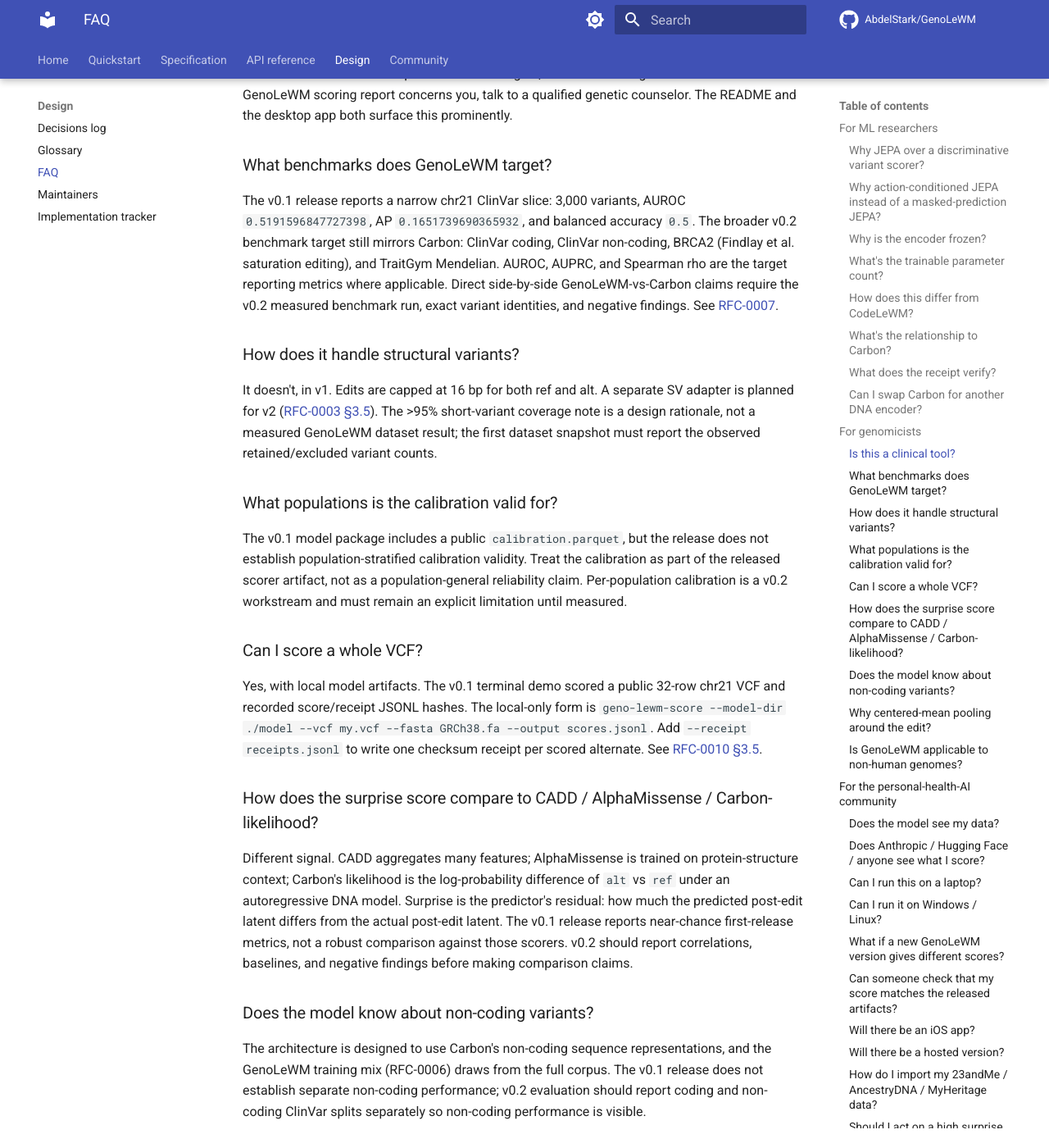
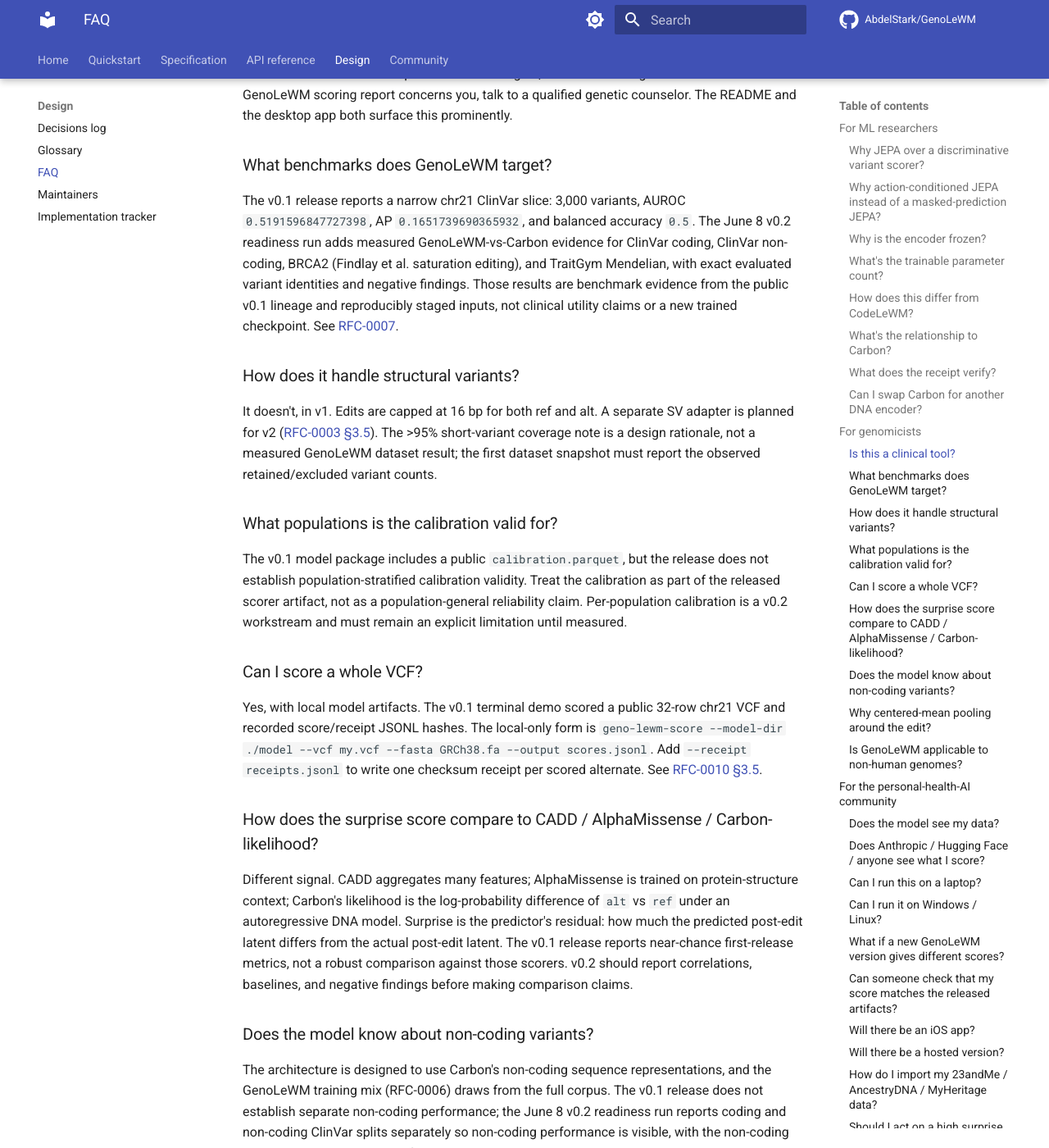
Before and after one commit to AbdelStark/GenoLeWM, an MkDocs documentation site: the page built from docs/faq.md, in a window 1280 px wide and 1400 px high, scrolled down 1832 px. Shown: the whole window at 82% size. Built offline with MkDocs 1.6.1 and Material for MkDocs 9.7.7, drawn with Linux system fonts in a browser that asks for light colours; comment, search, counter and statistics services are not loaded; the version menu is left out; some of the changed text lies outside the part shown.

```diff
--- a/docs/faq.md
+++ b/docs/faq.md
@@ -87,12 +87,13 @@ both surface this prominently.
 
 The v0.1 release reports a narrow chr21 ClinVar slice: 3,000 variants,
 AUROC `0.5191596847727398`, AP `0.1651739690365932`, and balanced
-accuracy `0.5`. The broader v0.2 benchmark target still mirrors Carbon:
-ClinVar coding, ClinVar non-coding, BRCA2 (Findlay et al. saturation
-editing), and TraitGym Mendelian. AUROC, AUPRC, and Spearman rho are the
-target reporting metrics where applicable. Direct side-by-side
-GenoLeWM-vs-Carbon claims require the v0.2 measured benchmark run, exact
-variant identities, and negative findings. See
+accuracy `0.5`. The June 8 v0.2 readiness run adds measured
+GenoLeWM-vs-Carbon evidence for ClinVar coding, ClinVar non-coding,
+BRCA2 (Findlay et al. saturation editing), and TraitGym Mendelian, with
+exact evaluated variant identities and negative findings. Those results
+are benchmark evidence from the public v0.1 lineage and reproducibly
+staged inputs, not clinical utility claims or a new trained checkpoint.
+See
 [RFC-0007](rfcs/0007-evaluation-suite.md).
 
 ### How does it handle structural variants?
@@ -137,8 +138,9 @@ baselines, and negative findings before making comparison claims.
 The architecture is designed to use Carbon's non-coding sequence
 representations, and the GenoLeWM training mix (RFC-0006) draws from the
 full corpus. The v0.1 release does not establish separate non-coding
-performance; v0.2 evaluation should report coding and non-coding
-ClinVar splits separately so non-coding performance is visible.
+performance; the June 8 v0.2 readiness run reports coding and
+non-coding ClinVar splits separately so non-coding performance is
+visible, with the non-coding row preserved as a negative finding.
 
 ### Why centered-mean pooling around the edit?
 
```
Also changed, not shown: README.md (+28 -22 lines), ROADMAP.md (+14 -12 lines), docs/roadmap/IMPLEMENTATION.md (+3 -3 lines), docs/spec/02-public-api.md (+1 -1 lines), 7 other files.
